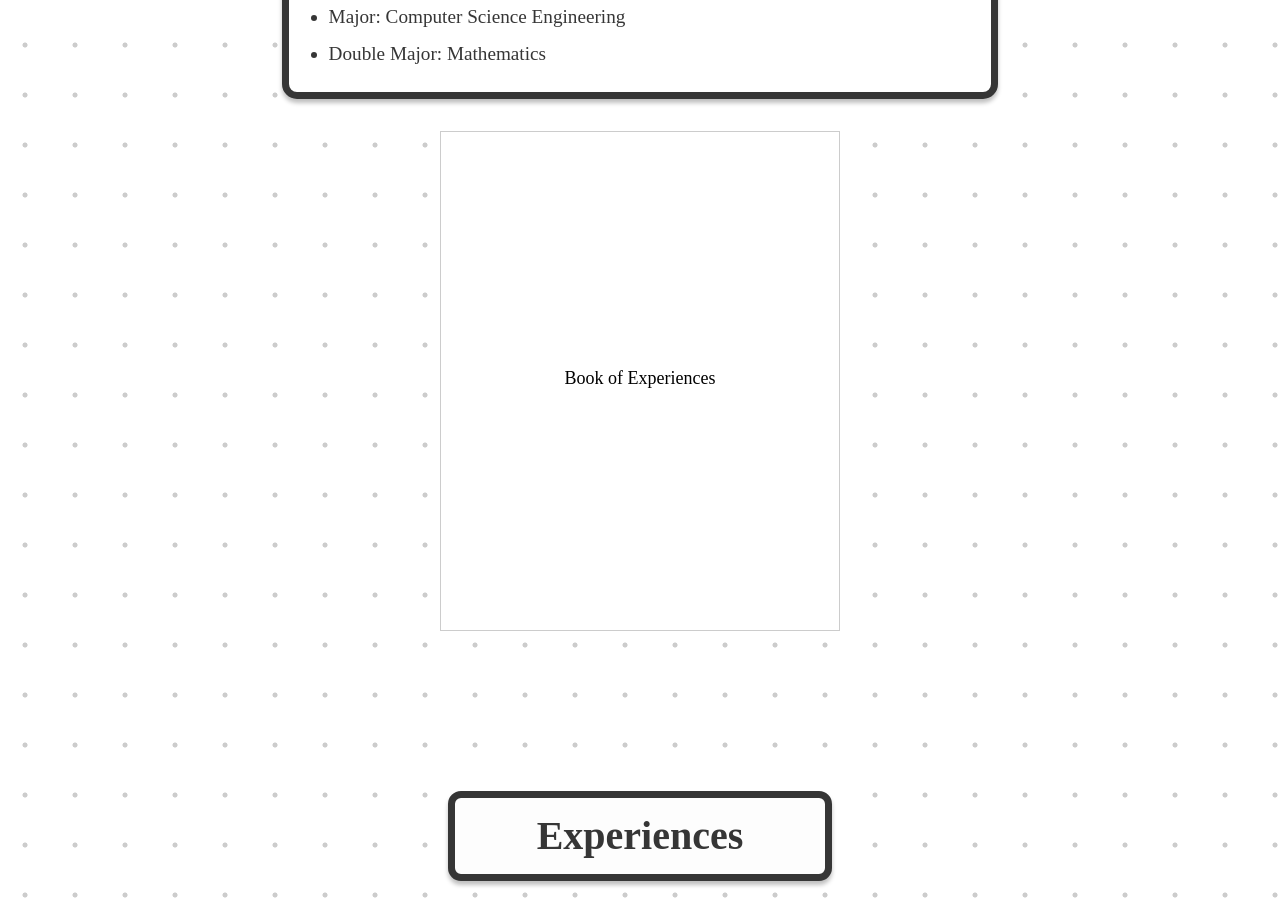
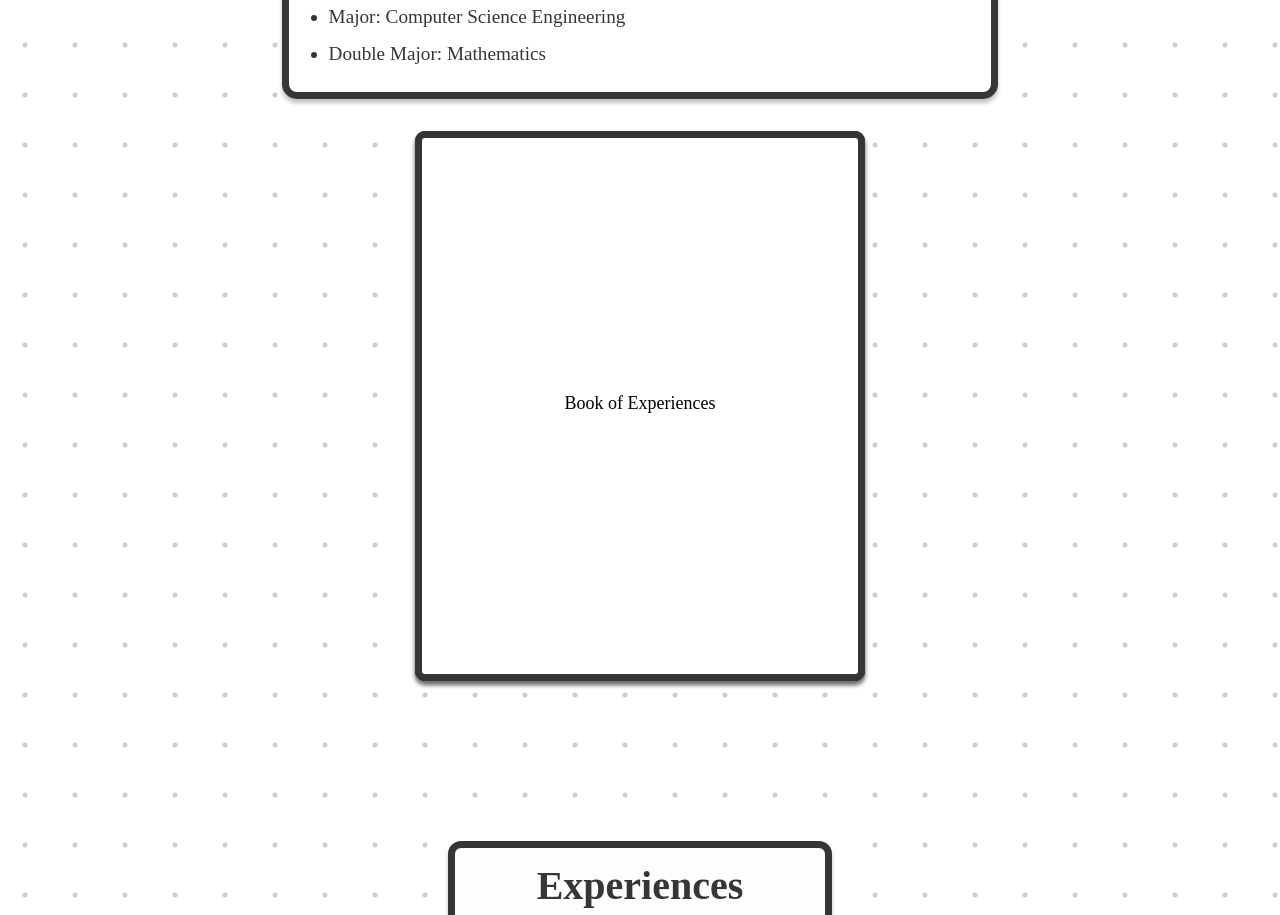
Before and after one commit to e-savar/PortfolioSite, a Next.js app: page / in a window 1280 px wide. Shown: the part 1080-1995 px from the top of the page. Built offline with nearby package versions, Linux system fonts and the light colour scheme; a web font is replaced by a local one; what @mui/material-nextjs would draw is missing.

Commit message:
added some css

```diff
--- a/src/components/Book/book.module.css
+++ b/src/components/Book/book.module.css
@@ -6,8 +6,8 @@
 
   .book {
     position: relative;
-    width: 400px;
-    height: 500px;
+    width: 450px;
+    height: 550px;
     perspective: 2000px;
     display: flex;
     justify-content: center;
@@ -35,7 +35,11 @@
     justify-content: center;
     font-size: 24px;
     background: white;
-    border: 1px solid #ccc;
+    border: 7px solid #363636;
+    border-radius: 10px;
+    box-shadow: 0px 4px 4px 0px rgba(0, 0, 0, 0.25);
+
+
   }
 
   .front {
--- a/src/components/Book/book.tsx
+++ b/src/components/Book/book.tsx
@@ -82,11 +82,11 @@ export const Book: React.FC = () => {
     // position based on direction
     let position = 0;
     if (direction === 'right') {
-      position = 180;
+      position = 225;
     } else if (direction === 'left') {
       position = 0;
     } else if (direction === 'center') {
-      position = 400;
+      position = 450;
     }
 
     setBookPosition(position);
```
